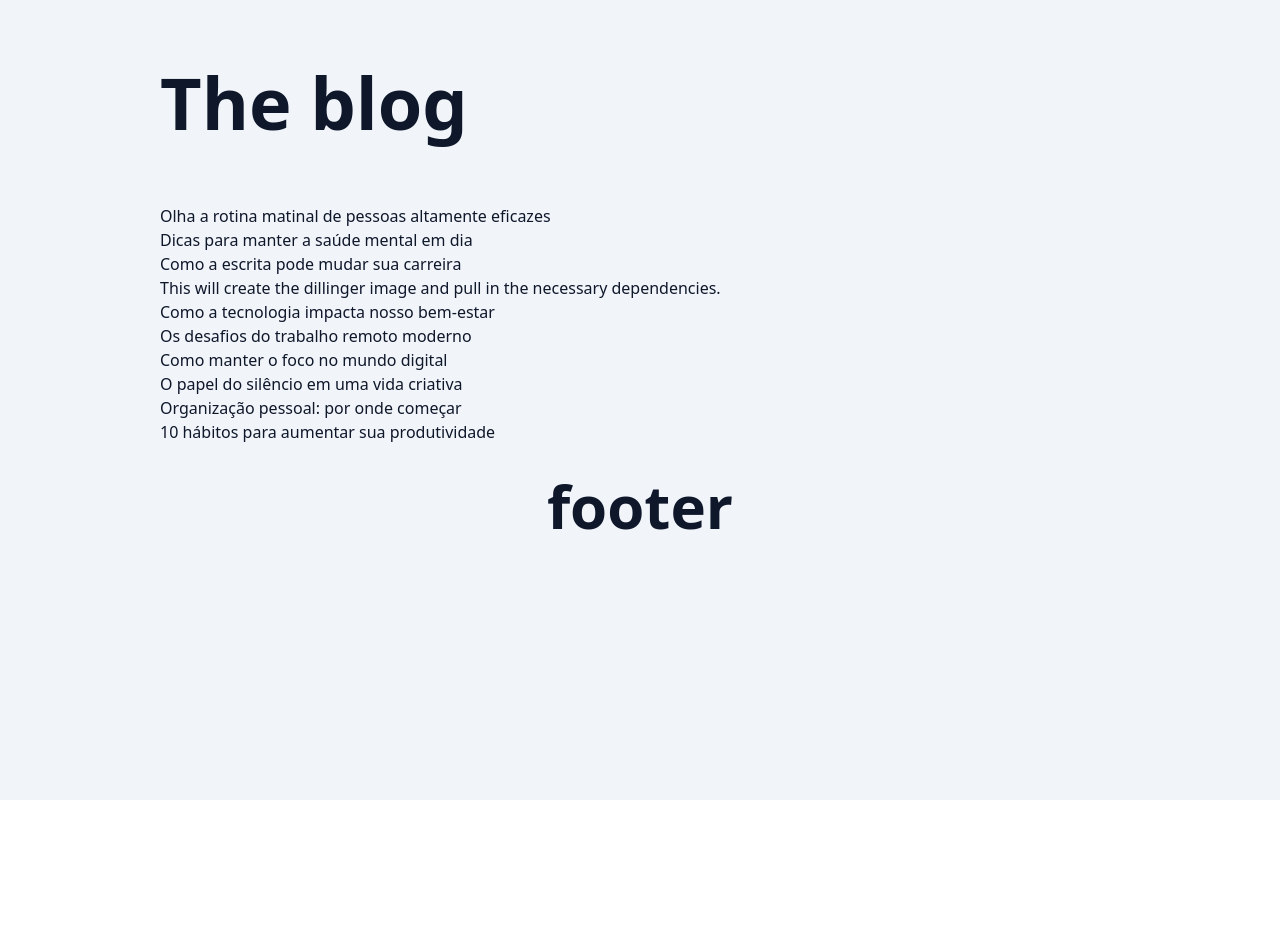
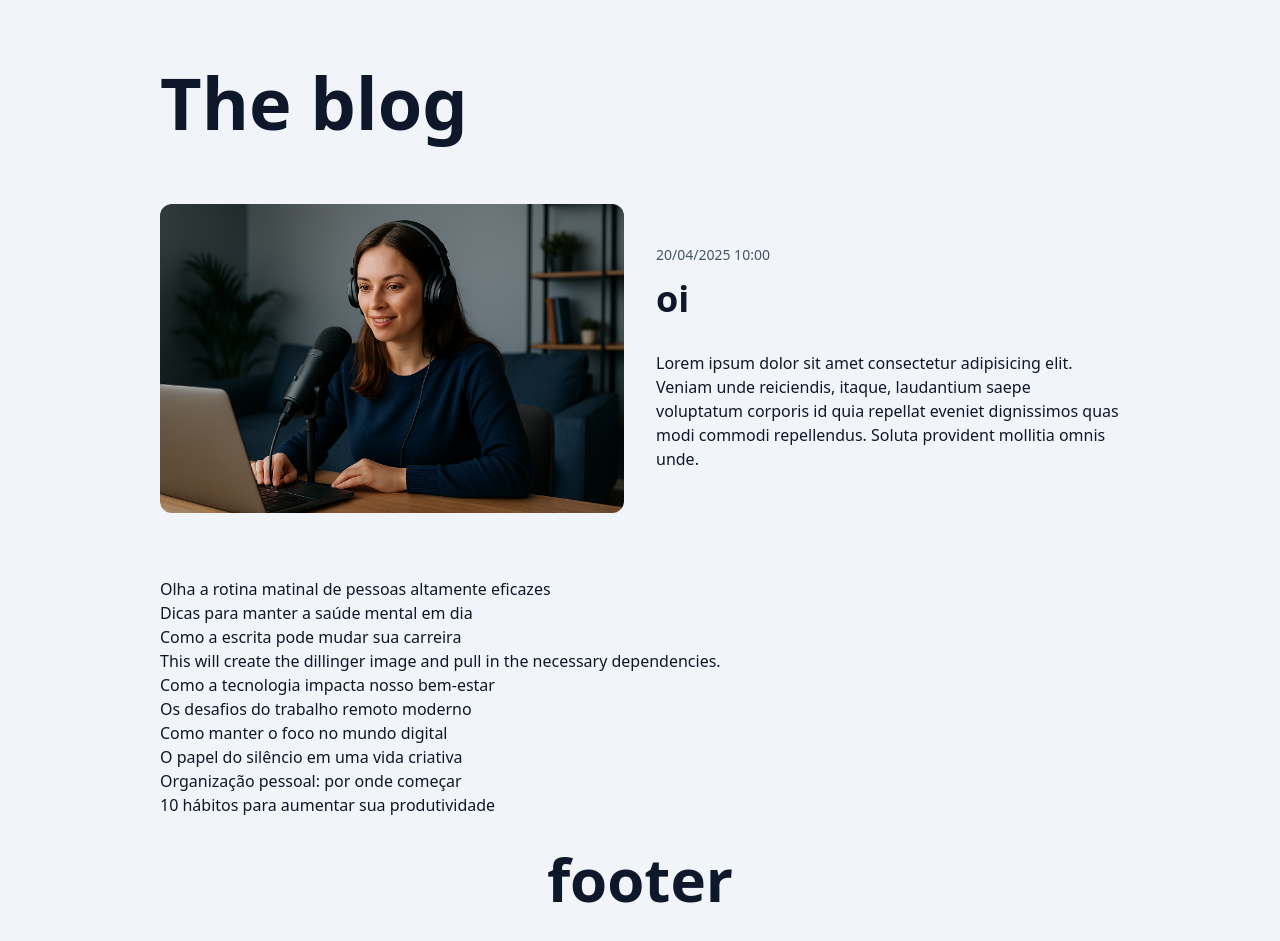
Before and after one commit to vinny7x/next-blog, a Next.js app: page / in a window 1280 px wide. Before the commit the page ends 800 px from the top, so only its background shows below. Built offline with nearby package versions, Linux system fonts and the light colour scheme.

Commit message:
✨ feat: componente PostHeading

```diff
--- a/src/app/page.tsx
+++ b/src/app/page.tsx
@@ -1,18 +1,61 @@
 import { Container } from "@/components/Container";
 import { Header } from "@/components/Header";
+import { PostHeading } from "@/components/postHeading";
 import { PostsList } from "@/components/PostsList";
 import { SpinLoader } from "@/components/SpinLoader";
+import clsx from "clsx";
+import Image from "next/image";
+import Link from "next/link";
 import { Suspense } from "react";
 
 export default async function HomePage() {
     return (
         <Container>
             <Header />
+            {/* first post */}
+            <section className={clsx(
+                'mb-16 gap-8',
+                'grid grid-cols-1',
+                'md:grid-cols-2',
+                'group'
+            )}>
+                <Link
+                    className={clsx(
+                        'w-full h-full',
+                        'overflow-hidden',
+                        'rounded-xl'
+                    )}
+                    href="#">
+                    <Image
+                        className={clsx(
+                            'group-hover:scale-105 transition',
+                            'w-full h-full',
+                            'object-cover object-center'
+                        )}
+                        src='/images/bryen_0.png'
+                        width={1200}
+                        height={720}
+                        alt="Titulo do post"
+                        priority />
+                </Link>
+
+                <div className={clsx(
+                    'flex flex-col gap-4',
+                    'sm:justify-center'
+                )}>
+                    <time className={clsx('text-slate-600 text-sm/tight block')} dateTime="2025-04-20">20/04/2025 10:00</time>
+                    <PostHeading url="#" as="h1">oi</PostHeading>
+                    Lorem ipsum dolor sit amet consectetur adipisicing elit. Veniam unde reiciendis, itaque, laudantium saepe voluptatum corporis id quia repellat eveniet dignissimos quas modi commodi repellendus. Soluta provident mollitia omnis unde.</div>
+            </section>
+
             <Suspense fallback={<SpinLoader />}>
                 <PostsList />
             </Suspense>
             <footer>
-                <p className="text-6xl font-bold py-8 text-center">footer</p>
+                <p className={clsx(
+                    'text-6xl font-bold text-center',
+                    'py-8'
+                )}>footer</p>
             </footer></Container>
     );
 }
--- /dev/null
+++ b/src/components/postHeading/index.tsx
@@ -0,0 +1,21 @@
+import clsx from "clsx";
+import Link from "next/link";
+import React from "react";
+
+type PostHeadingProps = {
+    children: React.ReactNode;
+    url: string;
+    as?: 'h1' | 'h2';
+}
+
+export function PostHeading({ children, url, as: Tag = 'h2' }: PostHeadingProps) {
+    const headingClassesMap = {
+        h1: clsx('text-2xl/tight font-extrabold', 'sm:text-4xl', 'mb-4'),
+        h2: clsx('text-2xl/tight font-extrabold', 'sm:text-4xl', 'mb-4')
+    }
+    return (
+        <Tag className={headingClassesMap[Tag]}>
+            <Link href={url}>{children}</Link>
+        </Tag>
+    )
+}
```
